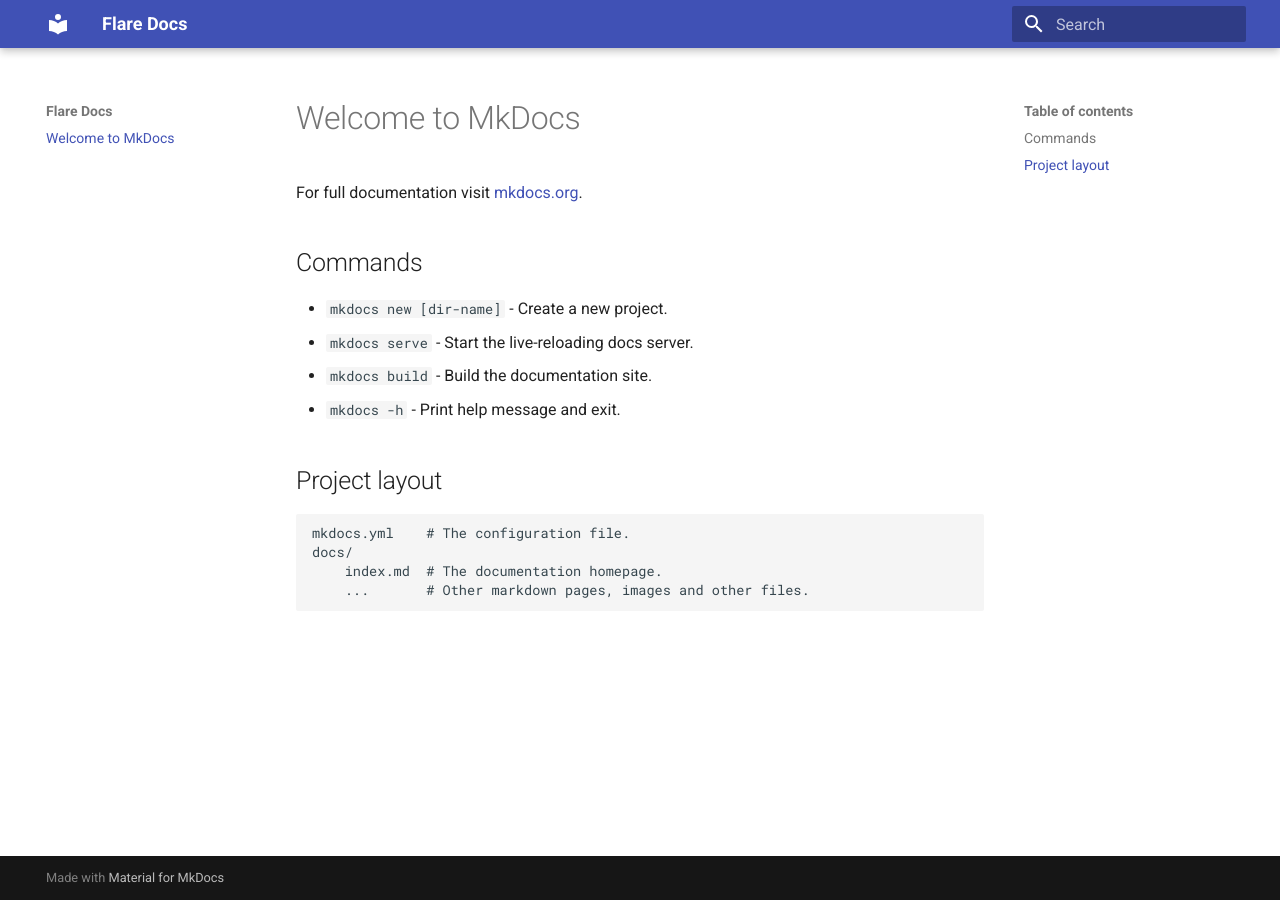
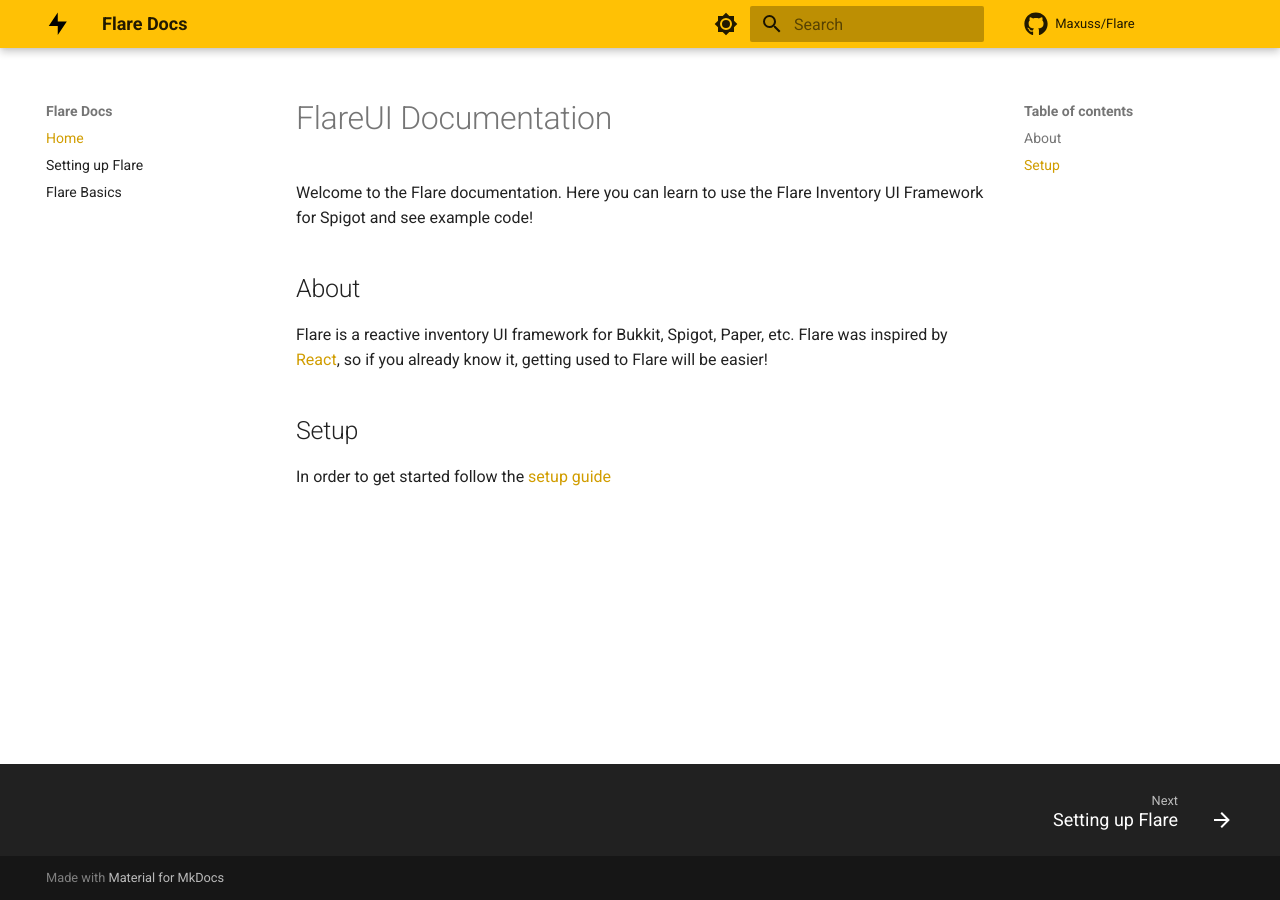
Before and after one commit to Maxuss/Flare, an MkDocs documentation site: the page built from docs/index.md, in a window 1280 px wide. Built offline with MkDocs 1.6.1 and Material for MkDocs 9.7.7, drawn with Linux system fonts in a browser that asks for light colours; comment, search, counter and statistics services are not loaded.

Commit message:
some docs

```diff
--- a/docs/index.md
+++ b/docs/index.md
@@ -1,17 +1,19 @@
-# Welcome to MkDocs
+---
+title: Home
+---
 
-For full documentation visit [mkdocs.org](https://www.mkdocs.org).
+# FlareUI Documentation
 
-## Commands
+Welcome to the Flare documentation.
+Here you can learn to use the Flare Inventory UI Framework for Spigot
+and see example code!
 
-* `mkdocs new [dir-name]` - Create a new project.
-* `mkdocs serve` - Start the live-reloading docs server.
-* `mkdocs build` - Build the documentation site.
-* `mkdocs -h` - Print help message and exit.
+## About
 
-## Project layout
+Flare is a reactive inventory UI framework for Bukkit, Spigot, Paper, etc.
+Flare was inspired by [React](https://react.dev/), so if you already know it, getting
+used to Flare will be easier!
 
-    mkdocs.yml    # The configuration file.
-    docs/
-        index.md  # The documentation homepage.
-        ...       # Other markdown pages, images and other files.
+## Setup
+
+In order to get started follow the [setup guide](/setup)
--- /dev/null
+++ b/docs/overrides/partials/comments.html
@@ -0,0 +1,51 @@
+{% if page.meta.comments %}
+<h2 id="__comments">{{ lang.t("meta.comments") }}</h2>
+
+<script src="https://giscus.app/client.js"
+        data-repo="Maxuss/Flare"
+        data-repo-id="R_kgDOJQmvbg"
+        data-category="General"
+        data-category-id="DIC_kwDOJQmvbs4CWXqj"
+        data-mapping="pathname"
+        data-strict="0"
+        data-reactions-enabled="1"
+        data-emit-metadata="0"
+        data-input-position="top"
+        data-theme="preferred_color_scheme"
+        data-lang="en"
+        crossorigin="anonymous"
+        async>
+</script>
+
+<!-- Synchronize Giscus theme with palette -->
+<script>
+    var giscus = document.querySelector("script[src*=giscus]")
+
+    /* Set palette on initial load */
+    var palette = __md_get("__palette")
+    if (palette && typeof palette.color === "object") {
+        var theme = palette.color.scheme === "slate" ? "dark" : "light"
+        giscus.setAttribute("data-theme", theme)
+
+
+    }
+
+    /* Register event handlers after documented loaded */
+    document.addEventListener("DOMContentLoaded", function() {
+        var ref = document.querySelector("[data-md-component=palette]")
+        ref.addEventListener("change", function() {
+            var palette = __md_get("__palette")
+            if (palette && typeof palette.color === "object") {
+                var theme = palette.color.scheme === "slate" ? "dark" : "light"
+
+                /* Instruct Giscus to change theme */
+                var frame = document.querySelector(".giscus-frame")
+                frame.contentWindow.postMessage(
+                    { giscus: { setConfig: { theme } } },
+                    "https://giscus.app"
+                )
+            }
+        })
+    })
+</script>
+{% endif %}
--- a/mkdocs.yml
+++ b/mkdocs.yml
@@ -1,3 +1,59 @@
 site_name: Flare Docs
+site_description: Documentation of the FlareUI framework
+site_author: maxus
+repo_url: https://github.com/Maxuss/Flare
+repo_name: Maxuss/Flare
+
+nav:
+  - index.md
+  - setup.md
+  - basic.md
+
+plugins:
+  - search
+  - social:
+      cards_layout_options:
+        font_family: Inter
+
+markdown_extensions:
+  - pymdownx.highlight
+  - pymdownx.superfences
+  - pymdownx.snippets
+  - attr_list
+  - md_in_html
+  - abbr
+  - admonition
+
 theme:
+  custom_dir: docs/overrides
+  features:
+    - navigation.footer
+    - navigation.sections
+    - navigation.expand
+    - content.code.copy
+    - content.code.annotate
+  icon:
+    repo: fontawesome/brands/github
+  logo: assets/logo.svg
+  favicon: assets/favicon.svg
+  homepage: https://flare.maxus.space
+  language: en
+  font:
+    text: Roboto
+    code: JetBrains Mono
   name: material
+  palette:
+    - media: "(prefers-color-scheme: light)"
+      scheme: default
+      primary: amber
+      accent: yellow
+      toggle:
+        icon: material/brightness-7
+        name: Switch to light theme
+    - media: "(prefers-color-scheme: dark)"
+      scheme: slate
+      primary: orange
+      accent: amber
+      toggle:
+        icon: material/brightness-3
+        name: Switch to dark theme
```
Also changed, not shown: docs/basic.md (added, +185 -0 lines), docs/setup.md (added, +43 -0 lines), docs/assets/favicon.svg (added), docs/assets/logo.svg (added), 2 other files.
